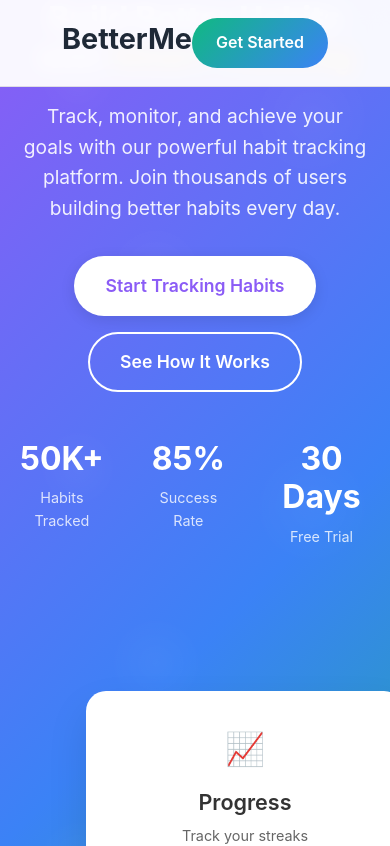
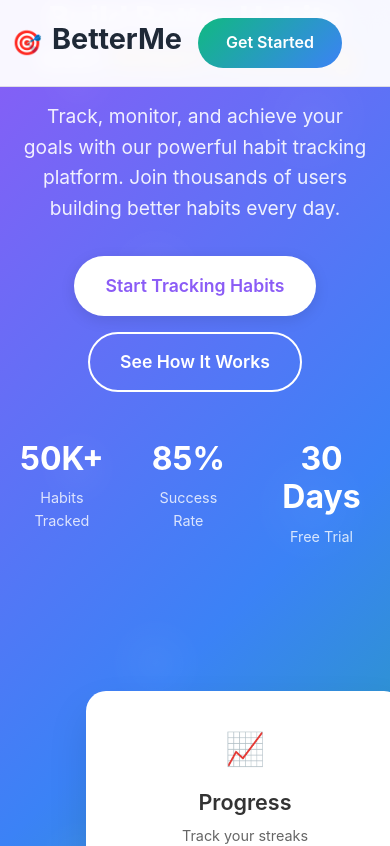
Before and after one commit to Gauravmadhukarkhandekar/SAAS, a React (Create React App) app in the folder SAAS-frontend/: page / in a window 390 px wide. Shown: the top 846 px of the page. Built offline with nearby package versions, Linux system fonts and the light colour scheme; no server answers.

Commit message:
buttons clickable and align

```diff
--- a/SAAS-frontend/src/App.css
+++ b/SAAS-frontend/src/App.css
@@ -36,14 +36,17 @@
 }
 
 .nav-container {
-  max-width: 1200px;
-  margin: 0 auto;
-  padding: 0 20px;
+  max-width: 100%; /* allow full width so logo can sit at the corner */
+  margin: 0;
+  padding: 0; /* base reset */
   display: flex;
   justify-content: space-between;
   align-items: center;
   height: 70px;
 }
+
+/* Add a small offset from the left edge */
+.nav-container { padding-left: 12px; }
 
 .nav-logo h2 {
   color: #1f2937;
@@ -51,10 +54,26 @@
   font-weight: 700;
 }
 
+/* Make logo clickable and aligned with image */
+.nav-logo a {
+  display: flex;
+  align-items: center;
+  gap: 10px;
+  text-decoration: none;
+  color: #1f2937;
+}
+
+/* Emoji logo sizing */
+.nav-emoji {
+  font-size: 24px;
+  line-height: 1;
+  display: inline-block;
+}
+
 .nav-menu {
   display: flex;
   align-items: center;
-  gap: 2rem;
+  gap: 2.5rem; /* add more space between items */
 }
 
 .nav-link {
@@ -62,6 +81,7 @@
   color: #666;
   font-weight: 500;
   transition: color 0.3s ease;
+  padding: 8px 10px; /* increase clickable area and spacing */
 }
 
 .nav-link:hover {
@@ -72,11 +92,12 @@
   background: linear-gradient(135deg, #10b981 0%, #3b82f6 100%);
   color: white;
   border: none;
-  padding: 12px 24px;
+  padding: 12px 28px; /* slightly wider button */
   border-radius: 50px;
   font-weight: 600;
   cursor: pointer;
   transition: transform 0.3s ease, box-shadow 0.3s ease;
+  margin-left: 1rem; /* add separation from the last link */
 }
 
 .nav-btn:hover {
@@ -655,7 +676,7 @@
   }
 
   .nav-menu {
-    gap: 1rem;
+    gap: 1rem; /* keep tighter on mobile */
   }
 
   .nav-link {
--- a/SAAS-frontend/src/App.js
+++ b/SAAS-frontend/src/App.js
@@ -1,5 +1,5 @@
 import { useEffect, useState } from 'react';
-import { BrowserRouter, Routes, Route, useNavigate } from "react-router-dom";
+import { BrowserRouter, Routes, Route, useNavigate, Link, useLocation } from "react-router-dom";
 import Dashboard from "./pages/dashboard";
 import EditHabit from "./pages/editHabit";
 import UserProfile from './pages/userProfile';
@@ -8,6 +8,7 @@
 function Home() {
   const [message, setMessage] = useState('Loading backend...');
   const navigate = useNavigate();
+  const location = useLocation();
 
   useEffect(() => {
     fetch('http://localhost:3001/api')
@@ -16,13 +17,28 @@
       .catch((err) => setMessage(`Failed to reach backend: ${err?.message || 'Unknown error'}`));
   }, []);
 
+  // Smooth-scroll to hero when navigating to /#top
+  useEffect(() => {
+    if (location.hash === '#top') {
+      const el = document.getElementById('top');
+      if (el) {
+        el.scrollIntoView({ behavior: 'smooth', block: 'start' });
+      } else {
+        window.scrollTo({ top: 0, behavior: 'smooth' });
+      }
+    }
+  }, [location]);
+
   return (
     <div className="App">
       {/* Navigation */}
       <nav className="navbar">
         <div className="nav-container">
           <div className="nav-logo">
-            <h2>BetterMe</h2>
+            <Link to="/#top" aria-label="BetterMe Home">
+              <span className="nav-emoji" role="img" aria-label="BetterMe logo">🎯</span>
+              <h2>BetterMe</h2>
+            </Link>
           </div>
           <div className="nav-menu">
             <a href="#features" className="nav-link">Features</a>
@@ -34,7 +50,7 @@
       </nav>
 
       {/* Hero Section */}
-      <section className="hero">
+      <section id="top" className="hero">
         <div className="hero-container">
           <div className="hero-content">
             <h1 className="hero-title">
```
